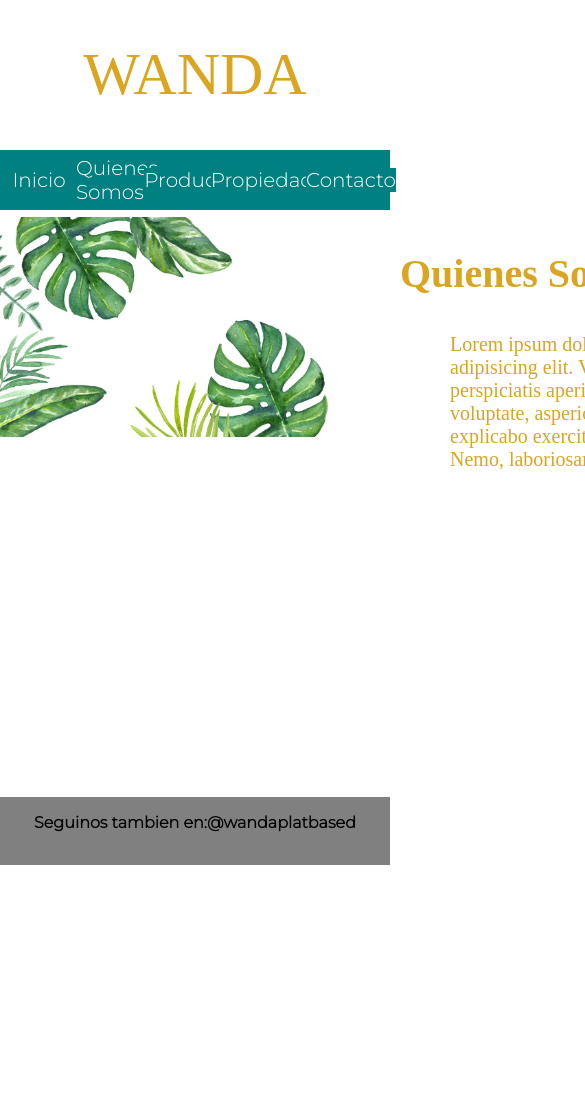
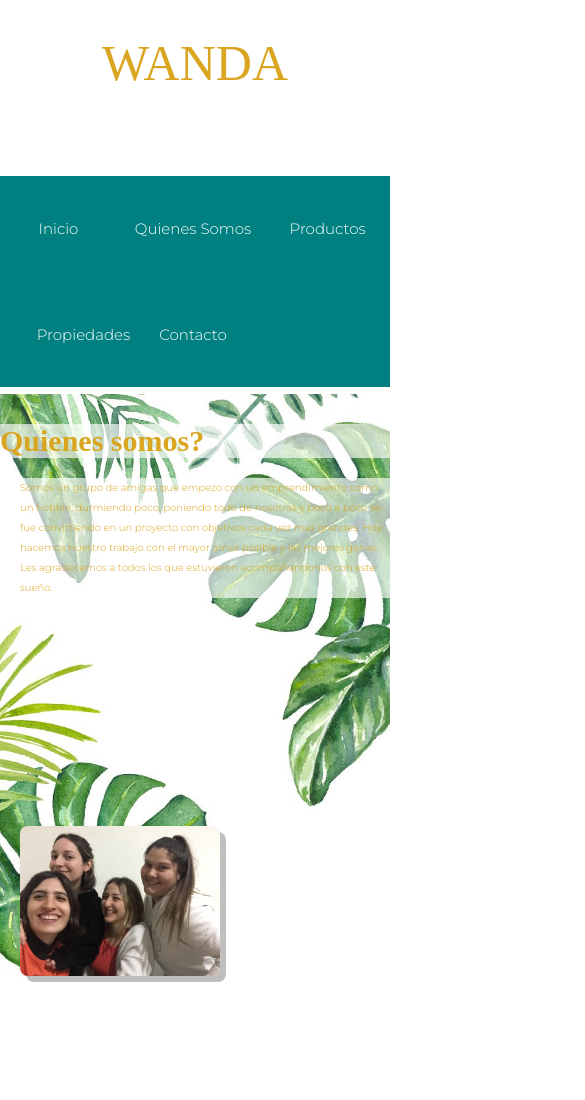
Before and after one commit to GutierreLudmila/cuarto_repo, a website: page paginas/quienessomos.html in a window 390 px wide. Shown: the top 1100 px of the page, 585 px wide, since content can reach past the window. Before the commit the page ends 865 px from the top, so only its background shows below. Drawn offline with Linux system fonts and the light colour scheme; a web font is replaced by a local one.

Commit message:
aplicacion de Mobile Firsta a quienessomos.html

```diff
--- a/index.html
+++ b/index.html
@@ -7,6 +7,7 @@
     <link rel="preconnect" href="https://fonts.gstatic.com">
     <link href="https://fonts.googleapis.com/css2?family=Playfair+Display@743&display=swap" rel="stylesheet">
     <link href="https://fonts.googleapis.com/css2?family=Montserrat:wght@300&display=swap" rel="stylesheet">
+    <script src="https://ajax.googleapis.com/ajax/libs/jquery/3.5.1/jquery.min.js"></script>
     <link rel="stylesheet" href="../nuevo_repo/css/estilo.css">
     <title>Document</title>
 </head>
@@ -43,12 +44,12 @@
                     </ul>
                 </li>
                 <li>
-                    <a href="./paginas/propiedades.html">
+                    <a href="./paginas/propiedades.html" id="propiedadesNav">
                         Propiedades
                     </a>
                 </li>
                 <li>
-                    <a href="./paginas/propiedades.html">
+                    <a href="./paginas/propiedades.html" id="contactoNav">
                         Contacto
                     </a>
                 </li>
--- a/paginas/quienessomos.html
+++ b/paginas/quienessomos.html
@@ -43,33 +43,33 @@
                     </ul>
                 </li>
                 <li>
-                    <a href="./propiedades.html">
+                    <a href="./propiedades.html" id="propiedadesNav">
                         Propiedades
                     </a>
                 </li>
                 <li>
-                    <a href="./contactos.html">
+                    <a href="./contactos.html" id="contactoNav">
                         Contacto
                     </a>
                 </li>
             </ul>
         </nav>
-        <section id="sectionQuienes" class="clase_section">
-            <div id="nosotras">
-
-            </div>
-            <div id="contenedorQuienes">
-                <div>
-                    <h2 id="tituloQuienes"  class="tituloSection">
-                        Quienes Somos?
-                    </h2>
-                </div>
-                <div id="contenedorParrafo">
-                    <p id="relato">
-                        Lorem ipsum dolor sit, amet consectetur adipisicing elit. Veniam ipsa est laudantium perspiciatis aperiam soluta quasi aliquam voluptate, asperiores, distinctio sequi rem ea vitae explicabo exercitationem doloribus voluptatem? Nemo, laboriosam?
-                    </p>
+        <section>
+            <div class="section_quienes">
+            <div class="contenedor_quienes">
+                <div class="foto_quienes">
+                    <img src="../imagenes/nosotrasUno.jpeg" alt="">
                 </div>
             </div>
+            <div class="contenedor_historia">
+                <h3>
+                    Quienes somos?
+                </h3>
+                <p>
+                    Somos un grupo de amigas que empezo con un emprendimiento como un hobbie, durmiendo poco, poniendo todo de nosotras y poco a poco se fue convirtiendo en un proyecto con objetivos cada vez mas grandes. Hoy hacemos nuestro trabajo con el mayor amor posible y las mejores ganas. Les agradecemos a todos los que estuvieron acompañandonos con este sueño.
+                </p>
+            </div>
+        </div>
         </section>
         <footer>
             <p>
--- a/scss/estilo.scss
+++ b/scss/estilo.scss
@@ -136,40 +136,49 @@ section{
 }
 /* FIN SECTION INDEX*/
 /*SECTION QUIENES SOMOS*/
-#nosotras{
-    background-image: url(../imagenes/nosotrasUno.jpeg);
-    height: 300px;
-    width: 400px;
-    background-size: 100%;
-    margin-left: 200px;
-    margin-top: 20px;
-    border-radius: 10px;
-    box-shadow: 0 10px 10px rgba(0, 0, 0, 0.842);
+.section_quienes{
+    display: flex;
+}
+.contenedor_quienes{
+    margin: 0%;
+    padding: 0%;
+    height: 100%;
+    width: 100%;
+    display: flex;
+}
+.foto_quienes{
+    overflow: hidden;
+    height: 100%;
+    width: 70%;
 
+    img{
+        width: 400px;
+        height: 300px;
+        border-radius: 8px;
+        box-shadow: 6px 6px rgba(128, 128, 128, 0.5);
+        margin-left: 100px;
+        margin-top: 50px;
+    }
 }
+.contenedor_historia{
+    width: 50%;
+    margin-right: 150px;
 
+    h3{
+        margin-bottom: 20px;
+        font-family: $fontTitulos;
+        color: goldenrod;
+        font-size: 50px;
+    }
 
-
-#contenedorQuienes{
-    display: block;
+    p{
+        padding-left: 20px;
+        font-family: $fontParrafos;
+        color: goldenrod;
+        font-size: 15px;
+        line-height: 20px;
+    }
 }
-#tituloQuienes{
-    padding-left: 200px;
-    font-size: $tamañoTitulos;
-    width: 300px;
-    height: 50px;
-}
-
-#relato{
-    padding-left:250px;
-    color: $colorTitulos;
-    font-family: $fontTitulos;
-    font-size: 20px;
-    text-align: left;
-    font-weight: lighter;
-    width: 400px;
-}
-
 
 /*FIN SECTION QUIENES SOMOS*/
 
@@ -501,16 +510,46 @@ footer{
 }
 /*FIN DEL FOOTER*/
 
-@media only screen and (max-width: 320px){
+@media only screen and (max-width: 720px){
 
     #grilla{
         grid-template-columns:  100% ;
-        grid-template-rows:  20% 35% 100% 10%;
+        grid-template-rows:  20% 25% 100% 10%;
+    }
+    //HEADER
+    .tituloHeader{
+        font-size: 50px;
+        font-weight: lighter;
+        text-align: center;
+        padding-bottom: 10px;
+
     }
     //NAV//
     #menu{
-        grid-template-columns: 100%;
-        grid-template-rows: 20% 20% 20% 20% 20%;
+        grid-template-columns:  30% 39% 30%;
+        grid-template-rows: 50% 50%;
+        justify-items:center;
+
+            li{
+                position:relative;
+                background-color: $colorMenu;
+
+                a{
+                    font-size: 15px;
+                }
+            }
+            li a:hover{
+                font-size: 18px;
+
+            }
+        }
+
+    #propiedadesNav{
+        margin-left: 50px;
+    }
+
+    #contactosNav{
+        margin-left: 20px;
     }
     //FIN DEL NAV//
 
@@ -561,7 +600,7 @@ footer{
     }
 
 //FIN SECTION PRODUCTOS//
-    //SECTION PROPIEDADES//
+//SECTION PROPIEDADES//
     .cards_container{
     margin: 0%;
     padding: 0%;
@@ -622,17 +661,18 @@ footer{
     }
     }
     //SECTION PROPIEDADES//
-
+//SECTION BUDINES Y ALFAJORES
     .precios_container{
         display: flex;
     }
 
     .precios{
         width: 140px;
-        height: 162px;
+        height: 152px;
         box-shadow: 0 7px 7px rgba(0, 0, 0, 0.363);
         text-align: center;
-        margin-bottom: 10px;
+        margin-bottom: 5px;
+        margin-top: 5px;
 
         img{
             padding-top: 0%;
@@ -642,7 +682,7 @@ footer{
 
         h5{
             margin-top:0%;
-            font-size: 15px;
+            font-size: 12px;
         }
         p{
             margin: 2px;
@@ -652,15 +692,72 @@ footer{
     }
 
     button{
+        height: 30px;
         margin: 0%;
-        font-size: 10px;
-        padding: 9px 8px;
+        font-size: 7px;
+        padding: 2px 2px;
+    }
+//SECTION BUDINES Y ALFAJORES
+
+
+/*SECTION QUIENES SOMOS*/
+.section_quienes{
+    display: grid;
+    grid-template-columns: 100%;
+    grid-template-rows: 50% 50%;
+    grid-template-areas:
+                        "contenedorTexto"
+                        "contenedorImagen";
+
+}
+.contenedor_quienes{
+    grid-area: contenedorImagen;
+    margin: 0%;
+    padding: 0%;
+    height: 200px;
+    width: 100%;
+    display: flex;
+}
+.foto_quienes{
+    overflow: hidden;
+    height: 100%;
+    width: 100%;
+
+    img{
+        width: 200px;
+        height: 150px;
+        border-radius: 8px;
+        box-shadow: 6px 6px rgba(128, 128, 128, 0.5);
+        margin-left: 20px;
+        margin-top: 10px;
+    }
+}
+.contenedor_historia{
+    grid-area: contenedorTexto;
+    display: block;
+    width: 100%;
+    height: 250px;
+    margin-right: 150px;
+
+    h3{
+        background: rgba(255, 255, 255, 0.644);
+        margin-bottom: 20px;
+        font-family: $fontTitulos;
+        color: goldenrod;
+        font-size: 30px;
     }
 
+    p{
+        background: rgba(255, 255, 255, 0.644);
+        padding-left: 20px;
+        font-family: $fontParrafos;
+        color: goldenrod;
+        font-size: 10px;
+        line-height: 20px;
+    }
+}
 
-    //FIN SECTION PROPIEDADES//
-
-
+/*FIN SECTION QUIENES SOMOS*/
 
 
 
```
Also changed, not shown: paginas/alfajores.html (+2 -2 lines), paginas/budines.html (+2 -2 lines), paginas/contactos.html (+2 -2 lines), paginas/productos.html (+4 -3 lines), paginas/propiedades.html (+2 -2 lines), css/estilo.css.
